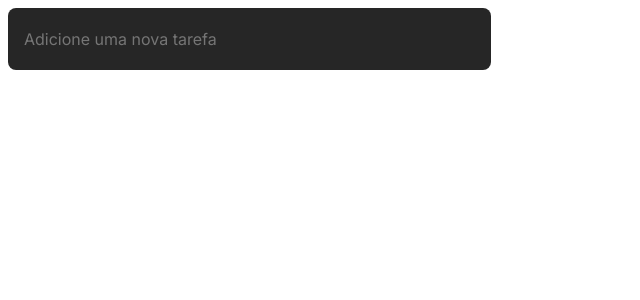
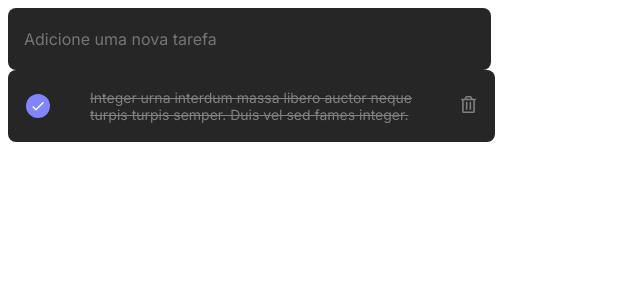
Before and after one commit to salesmiguelz/todolist-react, a React (Vite) app: page / in a window 1280 px wide. Shown: the top 300 px of the page, without its empty margins (0-640 px from the left). Built offline with nearby package versions, Linux system fonts and the light colour scheme.

Commit message:
feat: added task component

```diff
--- a/src/App.tsx
+++ b/src/App.tsx
@@ -1,5 +1,6 @@
 import "./global.css"
 import { Input } from "./components/Input"
+import { Task } from "./components/Task"
 
 function App() {
   return (
@@ -7,6 +8,8 @@ function App() {
       <Input
         placeholder="Adicione uma nova tarefa"
       />
+      <Task
+      />
     </>
   )
 }
--- /dev/null
+++ b/src/components/Task.module.css
@@ -0,0 +1,65 @@
+.task {
+    display: flex;
+    padding: 0px 18px;
+    align-items: center;
+    justify-content: space-between;
+    width: 451px;
+    height: 72px;
+    background-color: var(--gray-500);
+    border-radius: 8px;
+    cursor: pointer;
+}
+
+.task p {
+    margin: 0;
+    padding: 10px;
+    font-size: 14px;
+}
+
+.taskStatusIcon {
+    justify-self: start;
+}
+
+.taskPendingIcon {
+    width: 24px;
+    height: 24px;
+    box-sizing: border-box;
+    border: 3px solid var(--blue);
+    border-radius: 50%;
+    margin: 0;
+}
+
+.taskDoneIcon {
+    display: flex;
+    justify-content: center;
+    align-items: center;
+    width: 24px;
+    height: 24px;
+    background-color: var(--purple);
+    border-radius: 50%;
+    font-size: 100px;
+    color: white;
+    font-weight: bold;
+}
+
+.taskText {
+    font-weight: normal;
+    width: 350px;
+    max-height: 100%;
+    overflow: hidden;
+    color: var(--gray-100);
+}
+
+.taskCrossedText {
+    font-weight: normal;
+    width: 350px;
+    max-height: 100%;
+    overflow: hidden;
+    color: var(--gray-300);
+    text-decoration: line-through;
+}
+
+
+.taskTrashIcon {
+    color: var(--gray-300)
+}
--- /dev/null
+++ b/src/components/Task.tsx
@@ -0,0 +1,43 @@
+import { useState } from "react";
+import { FaRegTrashAlt } from "react-icons/fa";
+import { MdDone } from "react-icons/md";
+
+import styles from "./Task.module.css"
+
+export function Task(){
+    const [taskDone, setTaskDone] = useState(true);
+
+    function handleTaskStatus(){
+        setTaskDone(!taskDone)
+    }
+
+    return (
+        <>
+            <div className={styles.task} onClick={handleTaskStatus}>
+                <div className={styles.taskStatusIcon}>
+                    {
+                        taskDone ? (
+                            <div className={styles.taskDoneIcon}>
+                                <MdDone
+                                    size={16}
+                                />
+                            </div>
+                        ) : (
+                            <div className={styles.taskPendingIcon}></div>
+                        )
+                    }
+                </div>
+                <div className={taskDone ? styles.taskCrossedText : styles.taskText}>
+                    <p>Integer urna interdum massa libero auctor neque turpis turpis semper. Duis vel sed fames integer.</p>
+                </div>
+
+                <div className={styles.taskTrashIcon}>
+                    <FaRegTrashAlt
+                        size={17}
+                    />
+                </div>
+            </div>
+        </>
+
+    )
+}
--- a/src/global.css
+++ b/src/global.css
@@ -10,6 +10,11 @@
     --gray-100: #f2f2f2;
     --purple: #5e60ce;
     --purple-dark: #8284fa;
+    --blue: #4ea8de;
+    --blue-dark: #1e6f9f;
+    --purple: #8284fa;
+    --purple-dark: #5e60ce;
+    --danger: #e25858;
 }
 
 * {
```
